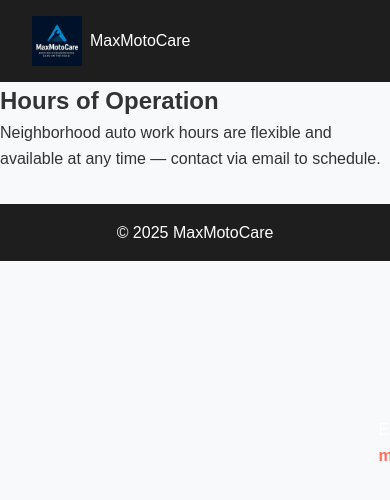
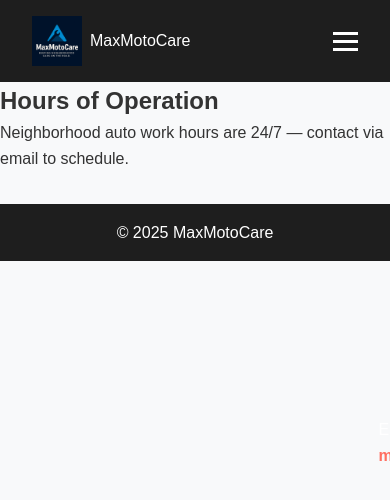
Before and after one commit to MFFMMCLLC/mmcllc.github.io, a plain HTML site: page hours.html in a window 390 px wide. Shown: the top 500 px of the page. Drawn offline with Linux system fonts and the light colour scheme.

Commit message:
Update hours.html

```diff
--- a/hours.html
+++ b/hours.html
@@ -13,7 +13,8 @@
       <img src="images/logo.png" alt="MaxMotoCare Logo">
       <span>MaxMotoCare</span>
     </div>
-    <nav>
+
+    <nav class="nav-links">
       <a href="index.html">Home</a>
       <a href="services.html">Services</a>
       <a href="credentials.html">Credentials</a>
@@ -23,11 +24,17 @@
       <a href="reviews.html">Google Reviews</a>
       <span class="contact-email">Email: <a href="mailto:maxmotorcarellc@gmail.com">maxmotorcarellc@gmail.com</a></span>
     </nav>
+
+    <div class="burger">
+      <div></div>
+      <div></div>
+      <div></div>
+    </div>
   </header>
 
   <section id="hours">
     <h2>Hours of Operation</h2>
-    <p>Neighborhood auto work hours are flexible and available at any time — contact via email to schedule.</p>
+    <p>Neighborhood auto work hours are 24/7 — contact via email to schedule.</p>
   </section>
 
   <footer>
@@ -35,8 +42,5 @@
   </footer>
 
   <script src="js/script.js"></script>
-  <script>
-    document.getElementById('year').textContent = new Date().getFullYear();
-  </script>
 </body>
 </html>
```
